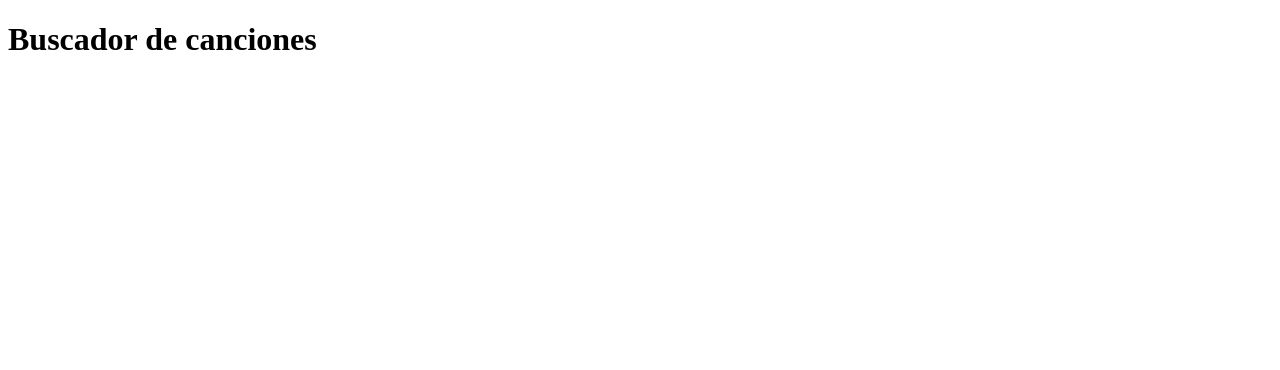
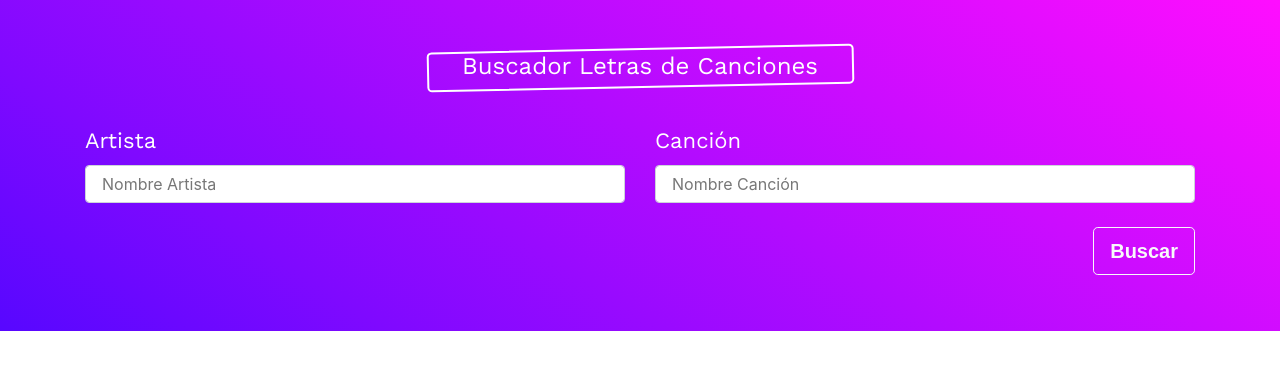
Before and after one commit to Alejandro-Ochando/buscador_canciones, a React (Create React App) app: page / in a window 1280 px wide. Shown: the top 370 px of the page. Built offline with nearby package versions, Linux system fonts and the light colour scheme; a web font is replaced by a local one.

Commit message:
Creando el formulario de búsqueda

```diff
--- a/public/index.html
+++ b/public/index.html
@@ -24,7 +24,10 @@
       work correctly both with client-side routing and a non-root public URL.
       Learn how to configure a non-root public URL by running `npm run build`.
     -->
-    <title>React App</title>
+    <title>App Buscador de Música</title>
+    <link href="https://fonts.googleapis.com/css?family=Work+Sans" rel="stylesheet">
+    <link rel="stylesheet" href="https://use.fontawesome.com/releases/v5.7.1/css/all.css" integrity="sha384-fnmOCqbTlWIlj8LyTjo7mOUStjsKC4pOpQbqyi7RrhN7udi9RwhKkMHpvLbHG9Sr" crossorigin="anonymous">
+    <link rel="stylesheet" href="https://bootswatch.com/4/journal/bootstrap.min.css">
   </head>
   <body>
     <noscript>You need to enable JavaScript to run this app.</noscript>
--- a/src/App.js
+++ b/src/App.js
@@ -1,8 +1,11 @@
-
+import React, { Fragment } from 'react';
+import Formulario from './components/Formulario';
 
 function App() {
   return (
-    <h1>Buscador de canciones</h1>
+    <Fragment>
+      <Formulario />
+    </Fragment>
   );
 }
 
--- /dev/null
+++ b/src/components/Formulario.js
@@ -0,0 +1,51 @@
+import React from 'react';
+
+const Formulario = () => {
+    return (
+        <div className="background">
+            <div className="container">
+               <div className="row">
+                    <form
+                        className="col card text-white bg-transparent mb-5 pt-5 pb-2"
+                    >
+                        <fieldset>
+                            <legend className="text-center">Buscador  Letras de Canciones</legend>
+                            <div className="row">
+                                <div className="col-md-6">
+                                    <div className="form-group">
+                                        <label>Artista</label>
+                                        <input
+                                            type="text"
+                                            className="form-control"
+                                            name="artista"
+                                            placeholder="Nombre Artista"
+                                        />
+                                    </div>
+                                </div>
+                                <div className="col-md-6">
+                                    <div className="form-group">
+                                        <label>Canción</label>
+                                        <input
+                                            type="text"
+                                            className="form-control"
+                                            name="cancion"
+                                            placeholder="Nombre Canción"
+                                        />
+                                    </div>
+                                </div>
+                            </div>
+                            <button
+                                type="submit"
+                                className="mt-2 btn btn-lg btn-outline-light float-right"
+                            >Buscar</button>
+                        </fieldset>
+                    </form>
+                </div>
+            </div>
+        </div>
+
+
+     );
+}
+
+export default Formulario;
--- a/src/index.css
+++ b/src/index.css
@@ -0,0 +1,58 @@
+body {
+  margin: 0;
+  padding: 0;
+  font-family: -apple-system, BlinkMacSystemFont, "Segoe UI", "Roboto", "Oxygen",
+    "Ubuntu", "Cantarell", "Fira Sans", "Droid Sans", "Helvetica Neue", sans-serif;
+  -webkit-font-smoothing: antialiased;
+  -moz-osx-font-smoothing: grayscale;
+}
+
+.background {
+  background: rgb(87,7,255);
+  background: -moz-linear-gradient(34deg, rgba(87,7,255,1) 0%, rgba(127,9,255,1) 22%, rgba(255,14,255,1) 100%);background: -webkit-linear-gradient(34deg, rgba(87,7,255,1) 0%, rgba(127,9,255,1) 22%, rgba(255,14,255,1) 100%);
+  background: linear-gradient(34deg, rgba(87,7,255,1) 0%, rgba(127,9,255,1) 22%, rgba(255,14,255,1) 100%);
+  filter: progid:DXImageTransform.Microsoft.gradient(startColorstr="#5707ff",endColorstr="#ff0eff",GradientType=1);
+
+}
+
+legend {
+  position: relative;
+  z-index: 0;
+  display: inline-block;
+  width: auto;
+  margin:0;
+  margin-bottom: 40px;
+  font-family: 'Work Sans', sans-serif;
+}
+
+legend::before {
+  position: absolute;
+  content: '';
+  width: calc(120% );
+  padding: 50px auto;
+  display: block;
+  border: 2px solid white;
+  height: 40px;
+  z-index:-1;
+  left: -35px;
+  right: -30px;
+  border-radius: 0.3rem;
+  transform: rotate(-1.2deg);
+  transition: transform .3s ease;
+}
+
+legend:hover::before{
+  transform: rotate(2deg);
+}
+
+form.card{
+  border: none;
+}
+
+label {
+  font-family: 'Work Sans', sans-serif;
+  font-size: 22px;
+}
+.btn-outline-light:hover {
+ color: rgb(87,7,255);
+}
--- a/src/index.js
+++ b/src/index.js
@@ -2,6 +2,7 @@
 import ReactDOM from 'react-dom';
 import App from './App';
 import reportWebVitals from './reportWebVitals';
+import './index.css';
 
 ReactDOM.render(
   <React.StrictMode>
```
